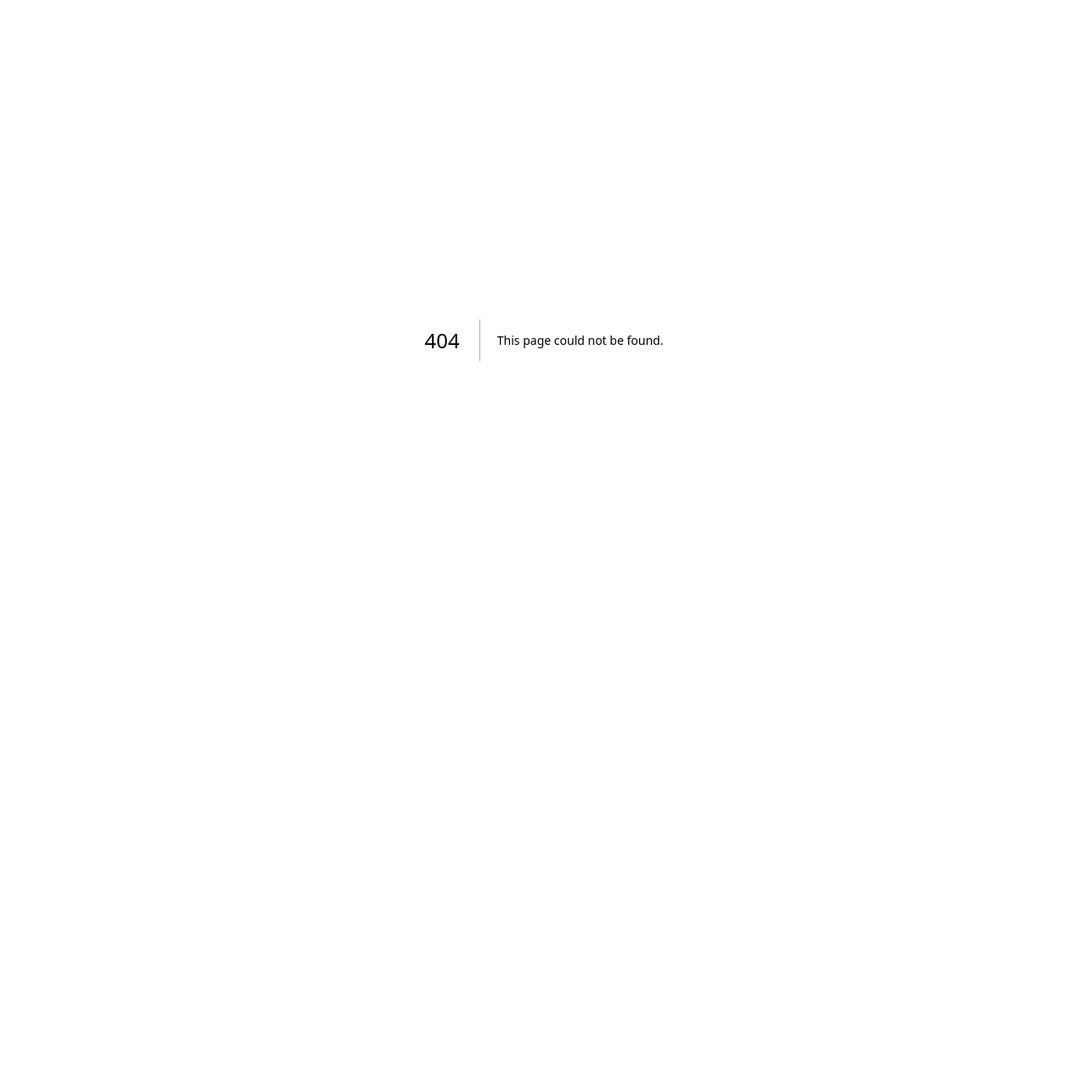
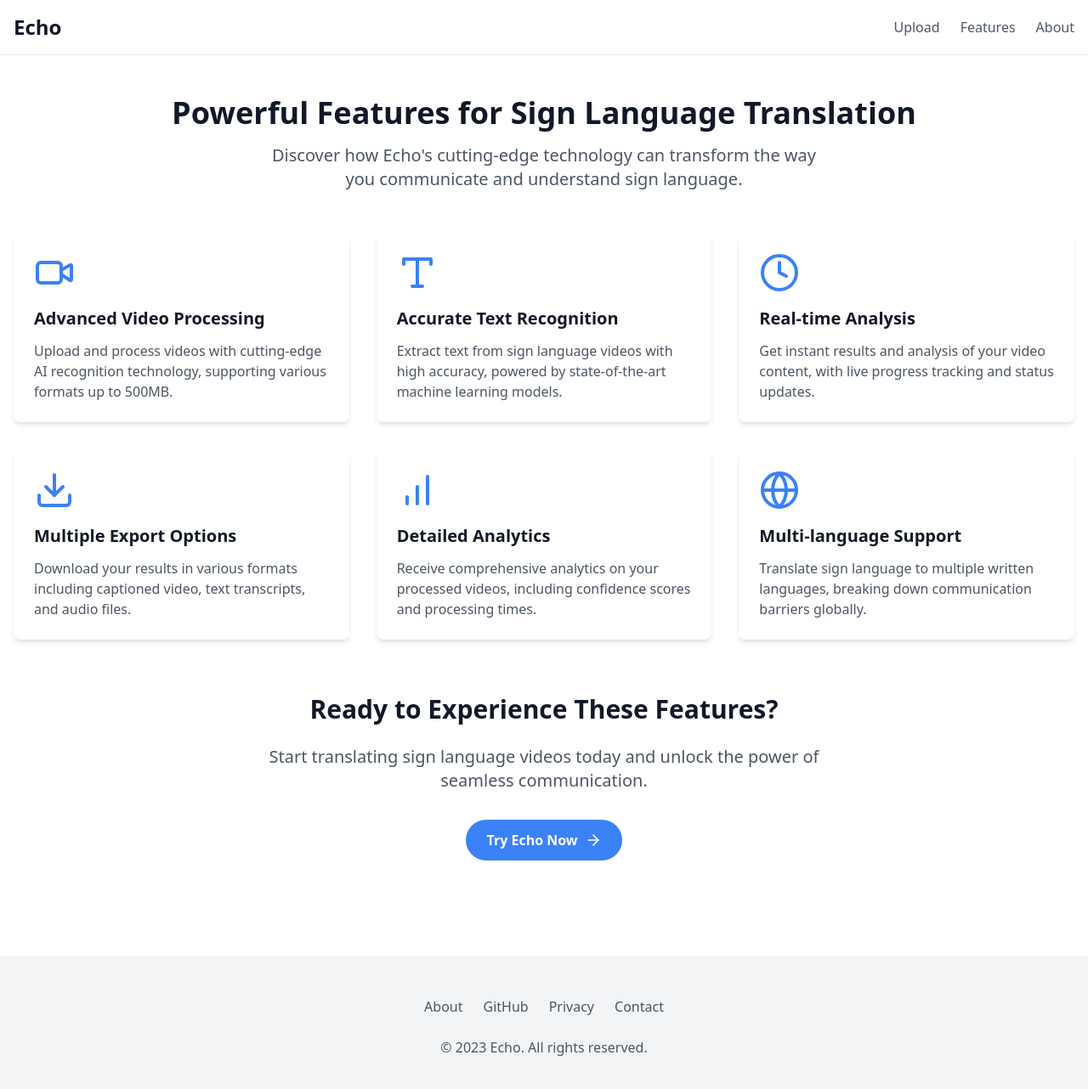
Before and after one commit to hpearl725/ASL2Speech, a Next.js app in the folder frontend/: page /features in a window 1280 px wide. Before the commit this address had no page. Shown: the top 1282 px of the page at 85% size. Before the commit the page ends 800 px from the top, so only its background shows below. Built offline with nearby package versions, Linux system fonts and the light colour scheme.

Commit message:
Features page

```diff
--- /dev/null
+++ b/frontend/app/features/page.jsx
@@ -0,0 +1,99 @@
+import Link from 'next/link'
+import { ArrowRight, Video, Type, Clock, Download, BarChart, Globe } from 'lucide-react'
+
+export default function Features() {
+  const features = [
+    {
+      icon: <Video className="w-12 h-12 text-blue-500 mb-4" />,
+      title: "Advanced Video Processing",
+      description: "Upload and process videos with cutting-edge AI recognition technology, supporting various formats up to 500MB.",
+    },
+    {
+      icon: <Type className="w-12 h-12 text-blue-500 mb-4" />,
+      title: "Accurate Text Recognition",
+      description: "Extract text from sign language videos with high accuracy, powered by state-of-the-art machine learning models.",
+    },
+    {
+      icon: <Clock className="w-12 h-12 text-blue-500 mb-4" />,
+      title: "Real-time Analysis",
+      description: "Get instant results and analysis of your video content, with live progress tracking and status updates.",
+    },
+    {
+      icon: <Download className="w-12 h-12 text-blue-500 mb-4" />,
+      title: "Multiple Export Options",
+      description: "Download your results in various formats including captioned video, text transcripts, and audio files.",
+    },
+    {
+      icon: <BarChart className="w-12 h-12 text-blue-500 mb-4" />,
+      title: "Detailed Analytics",
+      description: "Receive comprehensive analytics on your processed videos, including confidence scores and processing times.",
+    },
+    {
+      icon: <Globe className="w-12 h-12 text-blue-500 mb-4" />,
+      title: "Multi-language Support",
+      description: "Translate sign language to multiple written languages, breaking down communication barriers globally.",
+    },
+  ];
+
+  return (
+    <div className="min-h-screen bg-white text-gray-900 font-sans">
+      <header className="bg-white sticky top-0 z-10 border-b border-gray-200">
+        <nav className="container mx-auto px-4 py-4 flex items-center justify-between">
+          <Link href="/" className="text-2xl font-semibold text-gray-900">Echo</Link>
+          <div className="space-x-6">
+            <Link href="/upload" className="text-gray-600 hover:text-gray-900 transition-colors duration-300">Upload</Link>
+            <Link href="/features" className="text-gray-600 hover:text-gray-900 transition-colors duration-300">Features</Link>
+            <Link href="/about" className="text-gray-600 hover:text-gray-900 transition-colors duration-300">About</Link>
+          </div>
+        </nav>
+      </header>
+
+      <main className="container mx-auto px-4 py-12">
+        <section className="text-center mb-12">
+          <h1 className="text-4xl font-bold text-gray-900 mb-4">
+            Powerful Features for Sign Language Translation
+          </h1>
+          <p className="text-xl text-gray-600 mb-8 max-w-2xl mx-auto">
+            Discover how Echo's cutting-edge technology can transform the way you communicate and understand sign language.
+          </p>
+        </section>
+
+        <div className="grid md:grid-cols-2 lg:grid-cols-3 gap-8 mb-16">
+          {features.map((feature, index) => (
+            <div key={index} className="p-6 bg-white rounded-lg shadow-md transition-all duration-300 hover:shadow-xl">
+              {feature.icon}
+              <h3 className="text-xl font-semibold mb-3 text-gray-900">{feature.title}</h3>
+              <p className="text-gray-600">{feature.description}</p>
+            </div>
+          ))}
+        </div>
+
+        <section className="text-center mb-16">
+          <h2 className="text-3xl font-bold text-gray-900 mb-6">Ready to Experience These Features?</h2>
+          <p className="text-xl text-gray-600 mb-8 max-w-2xl mx-auto">
+            Start translating sign language videos today and unlock the power of seamless communication.
+          </p>
+          <Link
+            href="/upload"
+            className="bg-blue-500 text-white font-semibold py-3 px-6 rounded-full hover:bg-blue-600 transition-colors duration-300 inline-flex items-center group"
+          >
+            Try Echo Now
+            <ArrowRight className="ml-2 group-hover:translate-x-1 transition-transform duration-300" size={20} />
+          </Link>
+        </section>
+      </main>
+
+      <footer className="bg-gray-100 text-gray-600 py-12">
+        <div className="container mx-auto px-4 text-center">
+          <div className="flex justify-center space-x-6 mb-6">
+            <Link href="/about" className="hover:text-gray-900 transition-colors duration-300">About</Link>
+            <a href="https://github.com" className="hover:text-gray-900 transition-colors duration-300">GitHub</a>
+            <Link href="/privacy" className="hover:text-gray-900 transition-colors duration-300">Privacy</Link>
+            <Link href="/contact" className="hover:text-gray-900 transition-colors duration-300">Contact</Link>
+          </div>
+          <p>&copy; 2023 Echo. All rights reserved.</p>
+        </div>
+      </footer>
+    </div>
+  )
+}
--- a/frontend/components/Navbar.jsx
+++ b/frontend/components/Navbar.jsx
@@ -5,26 +5,9 @@ export default function Navbar() {
   return (
     <header className="bg-white shadow-md sticky top-0 z-10">
       <nav className="container mx-auto px-4 py-4 flex items-center justify-between">
-        <div className="flex items-center space-x-2">
-          <div className="w-10 h-10 bg-[#1D4ED8] rounded-full flex items-center justify-center">
-            <svg
-              className="w-6 h-6 text-white"
-              fill="none"
-              stroke="currentColor"
-              viewBox="0 0 24 24"
-            >
-              <path
-                strokeLinecap="round"
-                strokeLinejoin="round"
-                strokeWidth={2}
-                d="M15.536 8.464a5 5 0 010 7.072m2.828-9.9a9 9 0 010 12.728M5.586 15.536a5 5 0 001.414 1.414m2.828-9.9a9 9 0 012.828-2.828"
-              />
-            </svg>
-          </div>
-          <Link href="/" className="text-2xl font-bold text-[#1D4ED8]">
-            Echo
-          </Link>
-        </div>
+        <Link href="/" className="text-2xl font-bold text-[#1D4ED8]">
+          Echo
+        </Link>
         <div className="space-x-6">
           <Link
             href="/upload"
```
Also changed, not shown: 1 other file (tests, documents, lock files or other folders).
